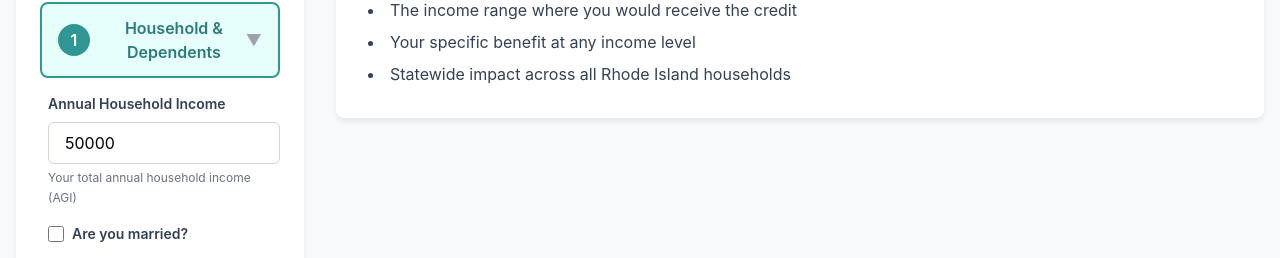
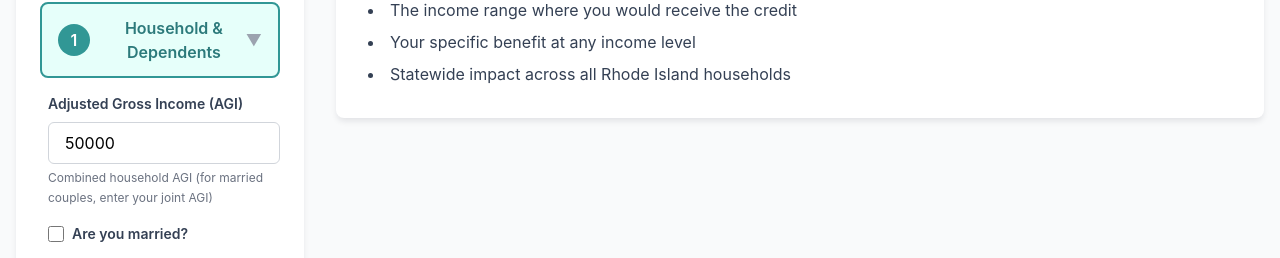
Before and after one commit to PolicyEngine/ri-ctc-calculator, a Next.js app in the folder frontend/: page / in a window 1280 px wide. Shown: the part 326-584 px from the top of the page. Built offline with nearby package versions, Linux system fonts and the light colour scheme.

Commit message:
Cosmetic Fixes #8

```diff
--- a/frontend/components/HouseholdForm.tsx
+++ b/frontend/components/HouseholdForm.tsx
@@ -128,7 +128,7 @@ export default function HouseholdForm({
             {/* Income */}
             <div>
               <label className="block text-sm font-semibold text-gray-700 mb-2">
-                Annual Household Income
+                Adjusted Gross Income (AGI)
               </label>
               <input
                 type="number"
@@ -140,7 +140,7 @@ export default function HouseholdForm({
                 step="1000"
               />
               <p className="text-xs text-gray-500 mt-1">
-                Your total annual household income (AGI)
+                Combined household AGI (for married couples, enter your joint AGI)
               </p>
             </div>
 
```
